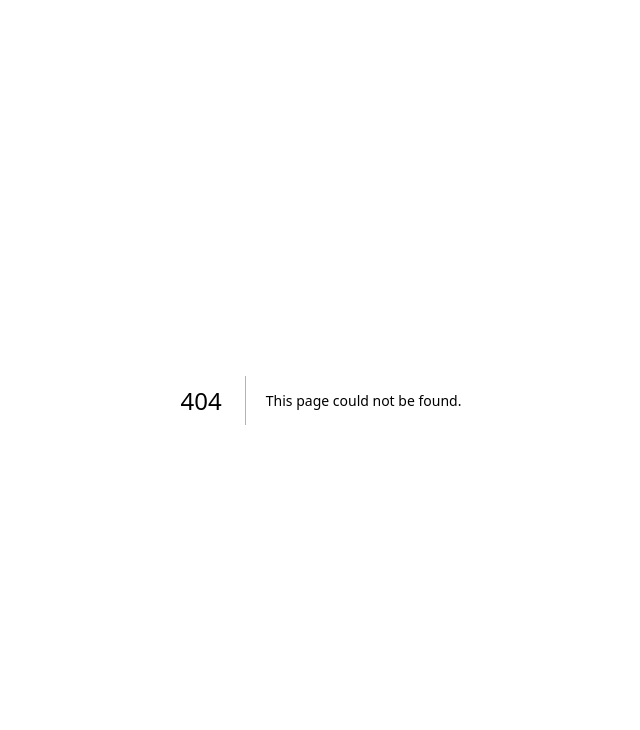
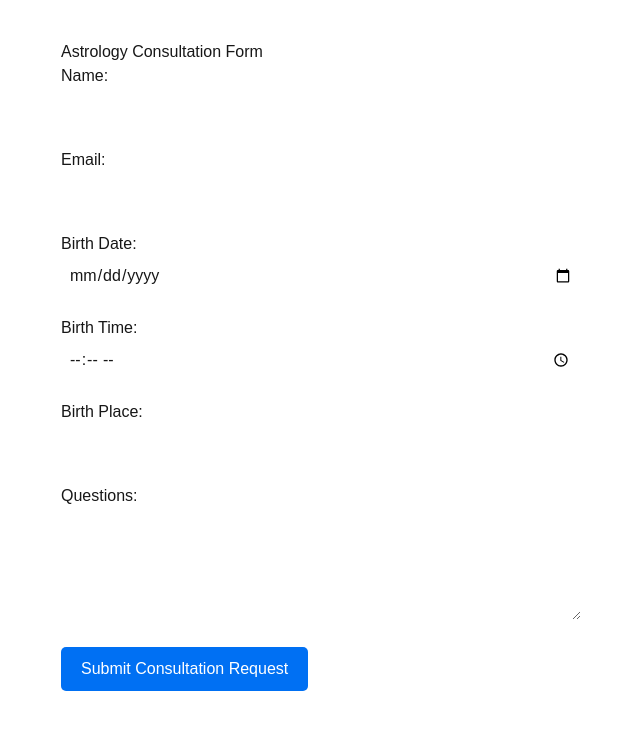
Before and after one commit to astrologieinc/Astrologie2.0, a Next.js app: page /astrology-form in a window 1280 px wide. Before the commit this address had no page. Shown: the top 730 px of the page, without its empty margins (319-959 px from the left). Built offline with nearby package versions, Linux system fonts and the light colour scheme.

Commit message:
Add astrology consultation form

```diff
--- /dev/null
+++ b/app/astrology-form/page.js
@@ -0,0 +1,68 @@
+export default function AstrologyForm() {
+  return (
+    <div style={{ padding: '40px', maxWidth: '600px', margin: '0 auto' }}>
+      <h1>Astrology Consultation Form</h1>
+
+      <form
+        name="astrology-consultation"
+        method="POST"
+        data-netlify="true"
+      >
+        <input type="hidden" name="form-name" value="astrology-consultation" />
+
+        <div style={{ marginBottom: '20px' }}>
+          <label>
+            Name:<br />
+            <input type="text" name="name" required style={{ width: '100%', padding: '8px' }} />
+          </label>
+        </div>
+
+        <div style={{ marginBottom: '20px' }}>
+          <label>
+            Email:<br />
+            <input type="email" name="email" required style={{ width: '100%', padding: '8px' }} />
+          </label>
+        </div>
+
+        <div style={{ marginBottom: '20px' }}>
+          <label>
+            Birth Date:<br />
+            <input type="date" name="birthdate" required style={{ width: '100%', padding: '8px' }} />
+          </label>
+        </div>
+
+        <div style={{ marginBottom: '20px' }}>
+          <label>
+            Birth Time:<br />
+            <input type="time" name="birthtime" required style={{ width: '100%', padding: '8px' }} />
+          </label>
+        </div>
+
+        <div style={{ marginBottom: '20px' }}>
+          <label>
+            Birth Place:<br />
+            <input type="text" name="birthplace" required style={{ width: '100%', padding: '8px' }} />
+          </label>
+        </div>
+
+        <div style={{ marginBottom: '20px' }}>
+          <label>
+            Questions:<br />
+            <textarea name="questions" rows="4" style={{ width: '100%', padding: '8px' }} />
+          </label>
+        </div>
+
+        <button type="submit" style={{
+          backgroundColor: '#0070f3',
+          color: 'white',
+          padding: '10px 20px',
+          border: 'none',
+          borderRadius: '5px',
+          cursor: 'pointer'
+        }}>
+          Submit Consultation Request
+        </button>
+      </form>
+    </div>
+  );
+}
```
